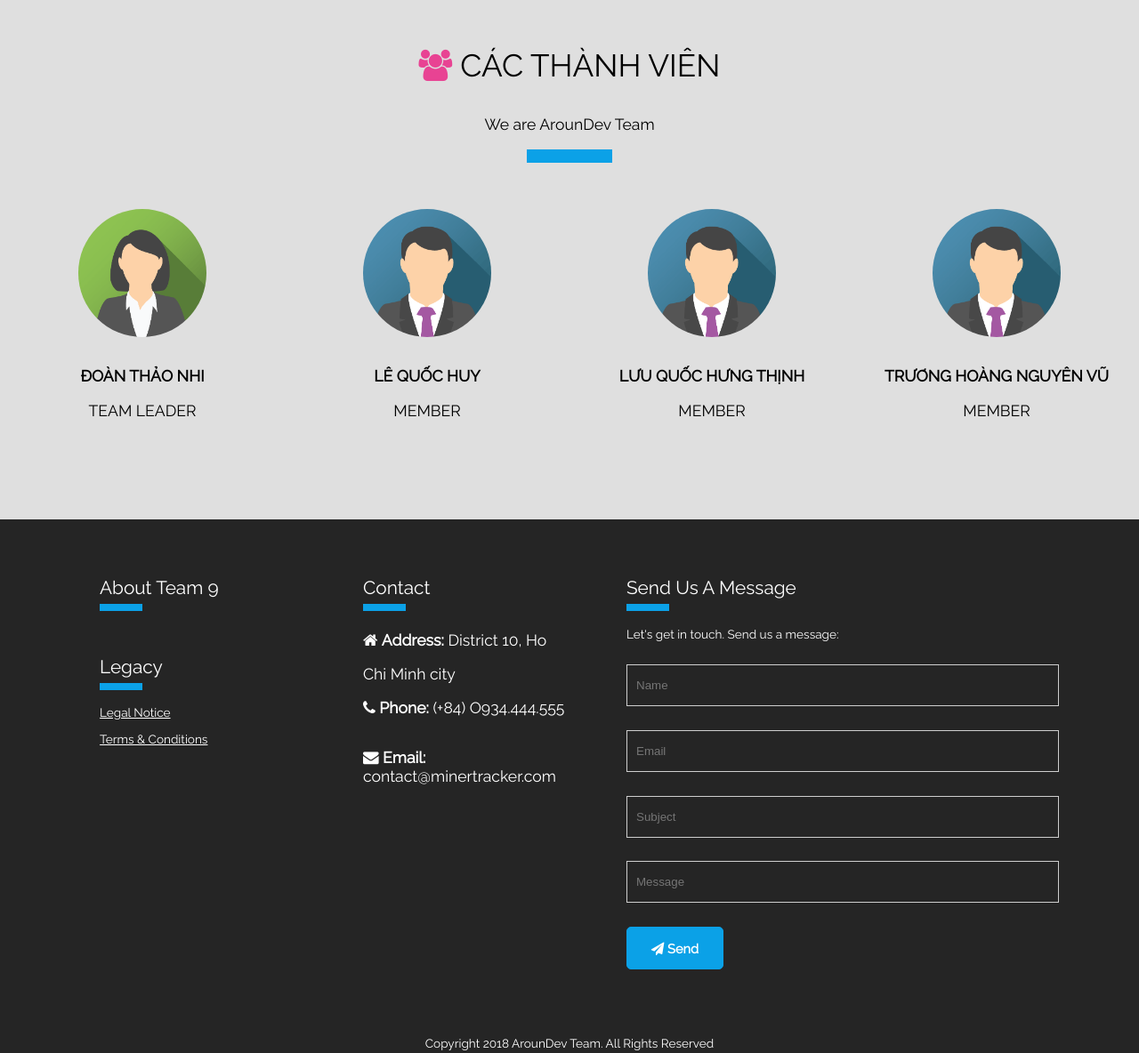
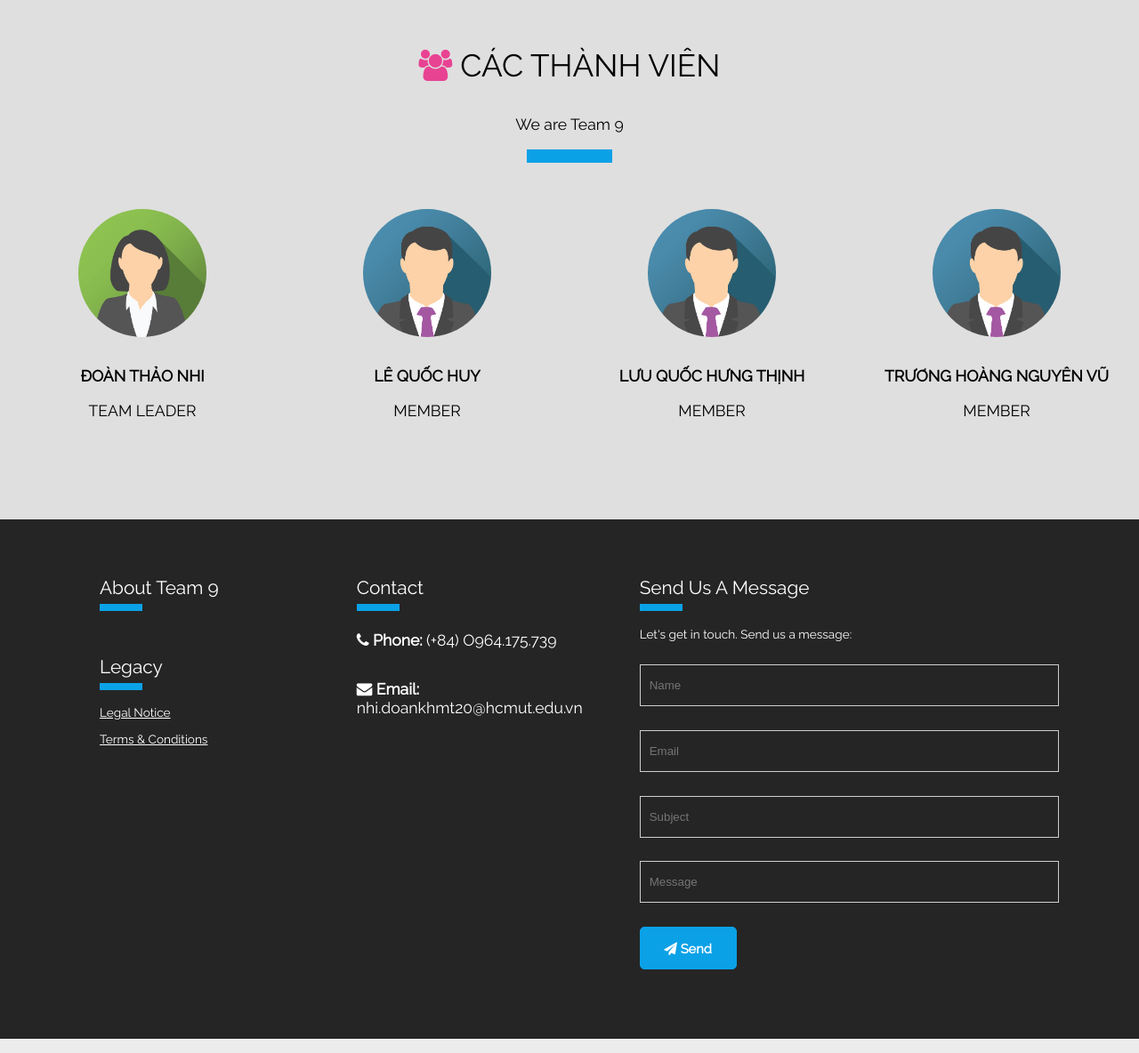
Before and after one commit to JIN-zz-tt/BDC-Assignment, a plain HTML site: page index.html in a window 1280 px wide. Shown: the part 3460-4644 px from the top of the page at 89% size. Drawn offline with nearby package versions, Linux system fonts and the light colour scheme.

Commit message:
change infomation

```diff
--- a/index.html
+++ b/index.html
@@ -140,7 +140,7 @@
             <!-- About -->
             <section id="aboutUsSection" class="container-fluid bg-white text-center text-black bg-light-gray">
                 <h1 id="aboutUsSection-header"> <i class="fa fa-users text-pink"></i> CÁC THÀNH VIÊN </h1>
-                <h3 id="aboutUsSection-description"> We are ArounDev Team </h3>
+                <h3 id="aboutUsSection-description"> We are Team 9 </h3>
                 <div id="aboutUsSection-line" class="line line-md line-blue align-center-horizontal"></div>
 
                 <div id="aboutUsSection-body" class="container-fluid-sm flex-main-around flex-direction-auto-medium">
@@ -214,9 +214,8 @@
                     <h2 id="contactSection-title" class="margin-none">Contact</h2>
                     <div id="contactSection-line" class="line line-smd line-blue margin-none"></div>
                     <div id="contactSection-body">
-                        <h3 id="contact-address"><i class="fa fa-home margin-bottom"></i> <span class="text-bold"> Address:</span> District 10, Ho Chi Minh city</h3>
-                        <h3 id="contact-phone"><i class="fa fa-phone margin-bottom"></i> <span class="text-bold"> Phone:</span> (+84) O934.444.555</h3>
-                        <h3 id="contact-email"><i class="fa fa-envelope"></i> <span class="text-bold"> Email:</span> contact@minertracker.com</h3>
+                        <h3 id="contact-phone"><i class="fa fa-phone margin-bottom"></i> <span class="text-bold"> Phone:</span> (+84) O964.175.739</h3>
+                        <h3 id="contact-email"><i class="fa fa-envelope"></i> <span class="text-bold"> Email:</span> nhi.doankhmt20@hcmut.edu.vn</h3>
                     </div>
                 </section>
 
@@ -237,7 +236,6 @@
                     </div>
                 </section>
             </div>
-            <p id="copyright-text" class="text-center">Copyright 2018 ArounDev Team. All Rights Reserved</p>
         </footer>
             <!-- Scroll to top button -->
             <div id="scrollButton" class="btn-scroll text-white margin-sm padding-sm">
```
